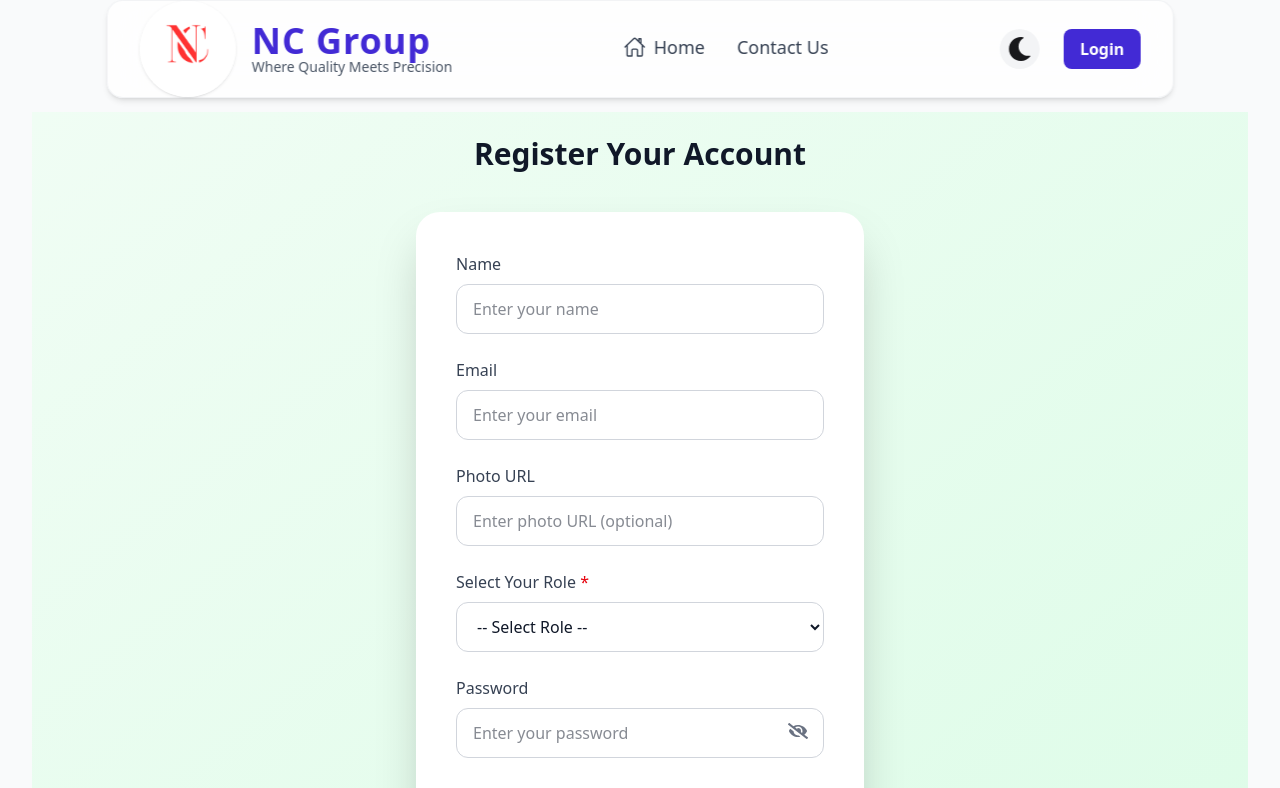
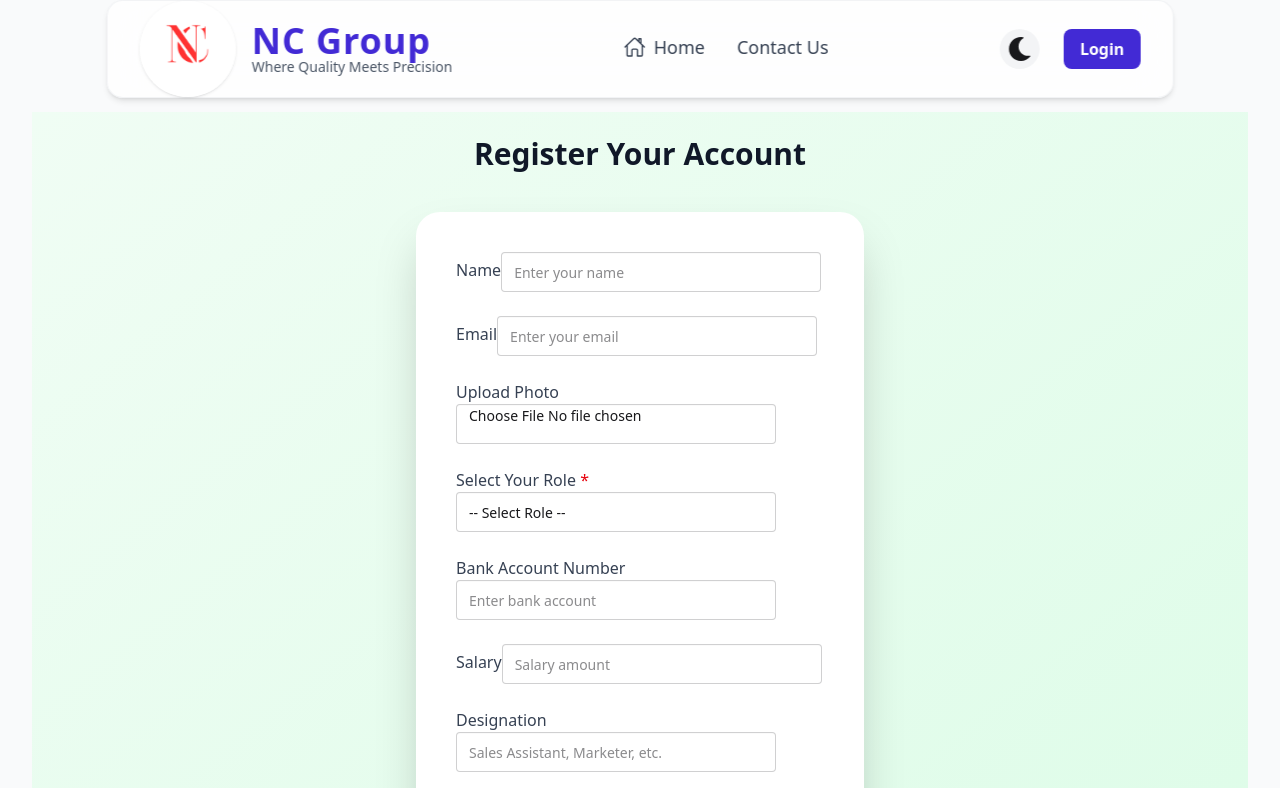
Before and after one commit to nazmul09ipe/staff-sphere-hr-management-app, a React (Vite) app: page /auth/register in a window 1280 px wide. Shown: the top 788 px of the page. Built offline with nearby package versions, Linux system fonts and the light colour scheme; no server answers.

Commit message:
updated register

```diff
--- a/package.json
+++ b/package.json
@@ -13,11 +13,13 @@
     "firebase": "^12.6.0",
     "motion": "^12.23.25",
     "react": "^19.2.0",
+    "react-datepicker": "^8.10.0",
     "react-dom": "^19.2.0",
     "react-hot-toast": "^2.6.0",
     "react-icons": "^5.5.0",
     "react-router": "^7.9.6",
     "react-tooltip": "^5.30.0",
+    "sweetalert2": "^11.26.3",
     "swiper": "^12.0.3"
   },
   "devDependencies": {
--- a/src/Pages/Register.jsx
+++ b/src/Pages/Register.jsx
@@ -1,201 +1,211 @@
 // @flow strict
 import * as React from "react";
-
 import { Link, useNavigate } from "react-router";
 import { useState } from "react";
 import { FaEye, FaEyeSlash } from "react-icons/fa";
-import { use } from "react";
-
 import { AuthContext } from "../Contexts/AuthContext/AuthProvider";
-import PageTitle from '../Shared/PageTitle';
-import { updateProfile } from 'firebase/auth';
+import PageTitle from "../Shared/PageTitle";
+import { updateProfile } from "firebase/auth";
+import Swal from "sweetalert2";
 
 function Register() {
-  const { createUser, setUser } = use(AuthContext);
+  const { createUser, setUser } = React.useContext(AuthContext);
   const navigate = useNavigate();
   const [showPassword, setShowPassword] = useState(false);
 
-  const handleRegister = (e) => {
+  const handleRegister = async (e) => {
     e.preventDefault();
 
     const name = e.target.name.value;
     const email = e.target.email.value;
-    const photo = e.target.photo.value;
-    const role = e.target.role.value; // ⭐ GET ROLE
+    const role = e.target.role.value;
     const password = e.target.password.value;
-
-    const uppercasePattern = /[A-Z]/;
-    const lowercasePattern = /[a-z]/;
+    const bank_account_no = e.target.bank.value;
+    const salary = e.target.salary.value;
+    const designation = e.target.designation.value;
+    const photoFile = e.target.photo.files[0];
 
     if (!role) {
-      alert("Please select a role (Employee or HR).");
+      Swal.fire("Error", "Please select a role (Employee or HR).", "error");
       return;
     }
 
+    // Password validation
     if (password.length < 6) {
-      alert("Password must be at least 6 characters long.");
+      Swal.fire("Error", "Password must be at least 6 characters.", "error");
       return;
     }
-    if (!uppercasePattern.test(password)) {
-      alert("Password must contain at least one uppercase letter.");
+    if (!/[A-Z]/.test(password)) {
+      Swal.fire("Error", "Password must contain at least one uppercase letter.", "error");
       return;
     }
-    if (!lowercasePattern.test(password)) {
-      alert("Password must contain at least one lowercase letter.");
+    if (!/[a-z]/.test(password)) {
+      Swal.fire("Error", "Password must contain at least one lowercase letter.", "error");
       return;
     }
 
-    createUser(email, password)
-      .then((result) => {
-        const user = result.user;
+    try {
+      // -------------------------------
+      // 1️⃣ Upload Image to ImgBB
+      // -------------------------------
+      let photoURL = "";
+      if (photoFile) {
+        const formData = new FormData();
+        formData.append("image", photoFile);
 
-        return updateProfile(user, {
-          displayName: name,
-          photoURL: photo,
-        }).then(() => {
+        const res = await fetch(
+          `https://api.imgbb.com/1/upload?key=${import.meta.env.VITE_IMGBB_KEY}`,
+          {
+            method: "POST",
+            body: formData,
+          }
+        );
+        const data = await res.json();
 
-          // You can store role in DB (Firestore) here
-          // Example:
-          // await setDoc(doc(db, "users", user.uid), { name, email, role });
+        if (data.success && data.data && data.data.url) {
+          photoURL = data.data.url;
+        } else {
+          Swal.fire("Error", "Image upload failed. Please try again.", "error");
+          return;
+        }
+      }
 
-          setUser({ ...user, displayName: name, photoURL: photo, role });
+      // -------------------------------
+      // 2️⃣ Create User in Firebase Auth
+      // -------------------------------
+      const result = await createUser(email, password);
+      const user = result.user;
 
-          navigate("/");
-        });
-      })
-      .catch((error) => {
-        console.error("Error during registration:", error);
-        alert(error.message);
+      await updateProfile(user, {
+        displayName: name,
+        photoURL,
       });
+
+      // -------------------------------
+      // 3️⃣ Save User Data to MongoDB
+      // -------------------------------
+      const userInfo = {
+        uid: user.uid,
+        name,
+        email,
+        role,
+        photo: photoURL,
+        bank_account_no,
+        salary,
+        designation,
+      };
+
+      await fetch("http://localhost:5000/users", {
+        method: "POST",
+        headers: { "Content-Type": "application/json" },
+        body: JSON.stringify(userInfo),
+      });
+
+      setUser({ ...user, displayName: name, photoURL, role });
+
+      // -------------------------------
+      // 4️⃣ Success Alert
+      // -------------------------------
+      Swal.fire({
+        icon: "success",
+        title: "Registration Successful",
+        text: "Your account has been created!",
+        confirmButtonColor: "#3085d6",
+      });
+
+      navigate("/");
+    } catch (error) {
+      console.error(error);
+      Swal.fire("Error", error.message, "error");
+    }
   };
 
   return (
-    <div className="min-h-screen flex flex-col justify-center items-center bg-linear-to-br from-green-50 to-green-100 dark:from-gray-900 dark:to-gray-800 transition-colors duration-500 p-6">
-      <PageTitle title="Register"></PageTitle>
-
+    <div className="min-h-screen flex flex-col justify-center items-center bg-gradient-to-br from-green-50 to-green-100 dark:from-gray-900 dark:to-gray-800 p-6 transition-colors duration-500">
+      <PageTitle title="Register" />
       <h1 className="text-2xl md:text-3xl font-bold text-gray-900 dark:text-gray-100 mb-10">
         Register Your Account
       </h1>
 
       <div className="bg-white dark:bg-gray-900 shadow-2xl rounded-3xl w-full max-w-md p-8 md:p-10 transition-colors duration-500">
         <form onSubmit={handleRegister} className="flex flex-col gap-6">
-
           {/* Name */}
-          <div className="flex flex-col">
-            <label className="mb-2 font-medium text-gray-700 dark:text-gray-300">
-              Name
-            </label>
-            <input
-              type="text"
-              name="name"
-              placeholder="Enter your name"
-              required
-              className="px-4 py-3 rounded-xl border border-gray-300 dark:border-gray-700
-              bg-white/80 dark:bg-gray-800/80 text-gray-900 dark:text-gray-100
-              focus:outline-none focus:ring-2 focus:ring-green-500 transition"
-            />
+          <div>
+            <label className="mb-2 font-medium text-gray-700 dark:text-gray-300">Name</label>
+            <input type="text" name="name" required placeholder="Enter your name" className="input" />
           </div>
 
           {/* Email */}
-          <div className="flex flex-col">
+          <div>
             <label className="mb-2 font-medium text-gray-700 dark:text-gray-300">Email</label>
-            <input
-              type="email"
-              name="email"
-              placeholder="Enter your email"
-              required
-              className="px-4 py-3 rounded-xl border border-gray-300 dark:border-gray-700
-              bg-white/80 dark:bg-gray-800/80 text-gray-900 dark:text-gray-100
-              focus:outline-none focus:ring-2 focus:ring-green-500 transition"
-            />
+            <input type="email" name="email" required placeholder="Enter your email" className="input" />
           </div>
 
-          {/* Photo URL */}
-          <div className="flex flex-col">
-            <label className="mb-2 font-medium text-gray-700 dark:text-gray-300">Photo URL</label>
-            <input
-              type="text"
-              name="photo"
-              placeholder="Enter photo URL (optional)"
-              className="px-4 py-3 rounded-xl border border-gray-300 dark:border-gray-700
-              bg-white/80 dark:bg-gray-800/80 text-gray-900 dark:text-gray-100
-              focus:outline-none focus:ring-2 focus:ring-green-500 transition"
-            />
+          {/* Photo Upload */}
+          <div>
+            <label className="mb-2 font-medium text-gray-700 dark:text-gray-300">Upload Photo</label>
+            <input type="file" name="photo" accept="image/*" required className="input" />
           </div>
 
-          {/* ⭐ ROLE DROPDOWN (Required) */}
-          <div className="flex flex-col">
+          {/* Role */}
+          <div>
             <label className="mb-2 font-medium text-gray-700 dark:text-gray-300">
               Select Your Role <span className="text-red-600">*</span>
             </label>
-            <select
-              name="role"
-              required
-              className="px-4 py-3 rounded-xl border border-gray-300 dark:border-gray-700
-              bg-white/80 dark:bg-gray-800/80 text-gray-900 dark:text-gray-100
-              focus:outline-none focus:ring-2 focus:ring-green-500 transition"
-            >
+            <select name="role" required className="input">
               <option value="">-- Select Role --</option>
               <option value="Employee">Employee</option>
               <option value="HR">HR</option>
-              {/* ADMIN NOT ALLOWED HERE */}
             </select>
           </div>
 
+          {/* Bank Account */}
+          <div>
+            <label className="mb-2 font-medium text-gray-700 dark:text-gray-300">Bank Account Number</label>
+            <input type="text" name="bank" required placeholder="Enter bank account" className="input" />
+          </div>
+
+          {/* Salary */}
+          <div>
+            <label className="mb-2 font-medium text-gray-700 dark:text-gray-300">Salary</label>
+            <input type="number" name="salary" required placeholder="Salary amount" className="input" />
+          </div>
+
+          {/* Designation */}
+          <div>
+            <label className="mb-2 font-medium text-gray-700 dark:text-gray-300">Designation</label>
+            <input type="text" name="designation" required placeholder="Sales Assistant, Marketer, etc." className="input" />
+          </div>
+
           {/* Password */}
-          <div className="flex flex-col relative">
-            <label className="mb-2 font-medium text-gray-700 dark:text-gray-300">
-              Password
-            </label>
-            <input
-              type={showPassword ? "text" : "password"}
-              name="password"
-              placeholder="Enter your password"
-              required
-              className="px-4 py-3 rounded-xl border border-gray-300 dark:border-gray-700
-              bg-white/80 dark:bg-gray-800/80 text-gray-900 dark:text-gray-100
-              pr-12 focus:outline-none focus:ring-2 focus:ring-green-500 transition w-full"
-            />
-            <span
-              className="absolute right-4 top-2/3 -translate-y-1/2 cursor-pointer
-              text-gray-500 dark:text-gray-300"
-              onClick={() => setShowPassword(!showPassword)}
-            >
-              {showPassword ? <FaEye size={20} /> : <FaEyeSlash size={20} />}
+          <div className="relative">
+            <label className="mb-2 font-medium text-gray-700 dark:text-gray-300">Password</label>
+            <input type={showPassword ? "text" : "password"} name="password" required placeholder="Enter your password" className="input pr-10" />
+            <span className="absolute right-4 top-10 cursor-pointer text-gray-500" onClick={() => setShowPassword(!showPassword)}>
+              {showPassword ? <FaEye /> : <FaEyeSlash />}
             </span>
           </div>
-
-          {/* Password rules */}
-          <p className="text-sm text-gray-600 dark:text-gray-400 mt-1 ml-1">
-            <span className="block">• At least 6 characters</span>
-            <span className="block">• At least one uppercase letter</span>
-            <span className="block">• At least one lowercase letter</span>
-          </p>
 
           {/* Terms */}
           <div className="flex items-center gap-3">
             <input type="checkbox" required className="accent-green-500" />
             <span className="text-sm text-gray-700 dark:text-gray-300">
               I accept the{" "}
-              <Link to="/terms" className="font-semibold text-red-700 hover:text-blue-600">
+              <Link to="/terms" className="text-red-600 font-semibold hover:underline">
                 Terms and Conditions
               </Link>
             </span>
           </div>
 
-          {/* Button */}
-          <button className="w-full py-3 rounded-xl bg-blue-600 dark:bg-green-500 text-white font-semibold
-          hover:bg-blue-700 dark:hover:bg-green-600 transition">
+          {/* Register Button */}
+          <button className="w-full py-3 rounded-xl bg-blue-600 dark:bg-green-500 text-white font-semibold hover:bg-blue-700 dark:hover:bg-green-600 transition">
             Register
           </button>
 
           {/* Login Link */}
-          <div className="flex justify-center items-center gap-2 mt-4 text-gray-700 dark:text-gray-300">
+          <div className="flex justify-center gap-2 mt-4 text-gray-700 dark:text-gray-300">
             <span>Already have an account?</span>
-            <Link
-              to="/auth/login"
-              className="text-blue-700 dark:text-green-400 font-semibold hover:underline"
-            >
+            <Link to="/auth/login" className="text-blue-700 dark:text-green-400 font-semibold hover:underline">
               Login
             </Link>
           </div>
```
Also changed, not shown: 1 other file (tests, documents, lock files or other folders).
